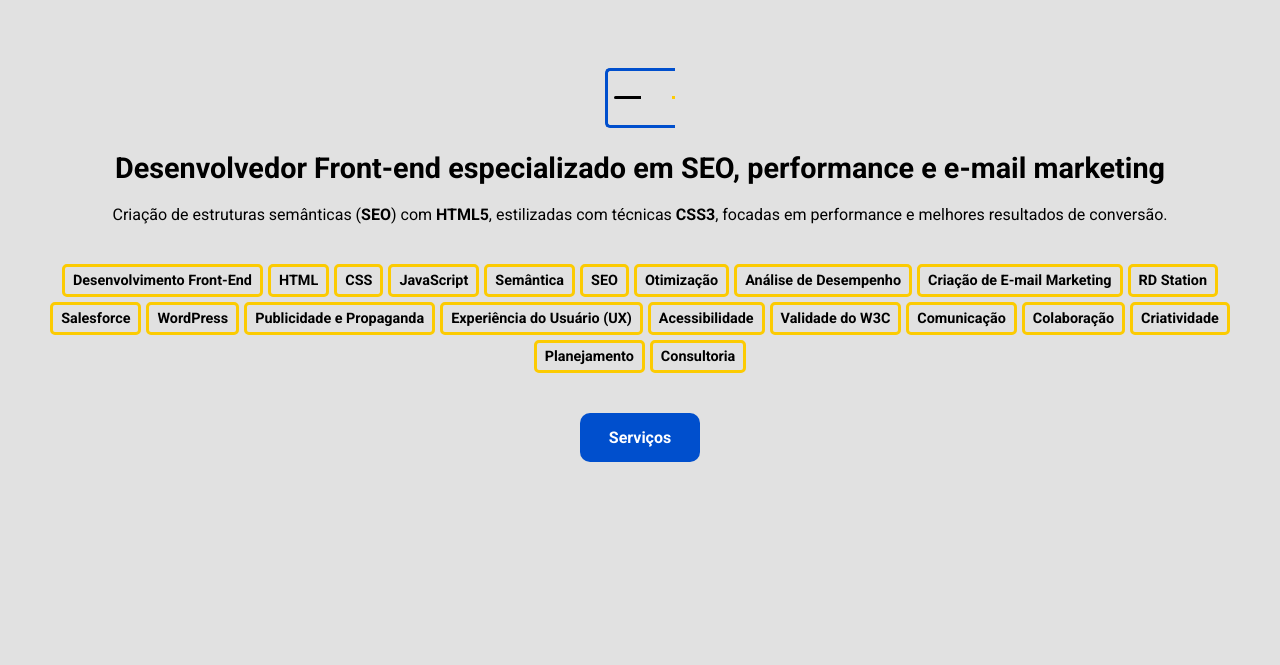
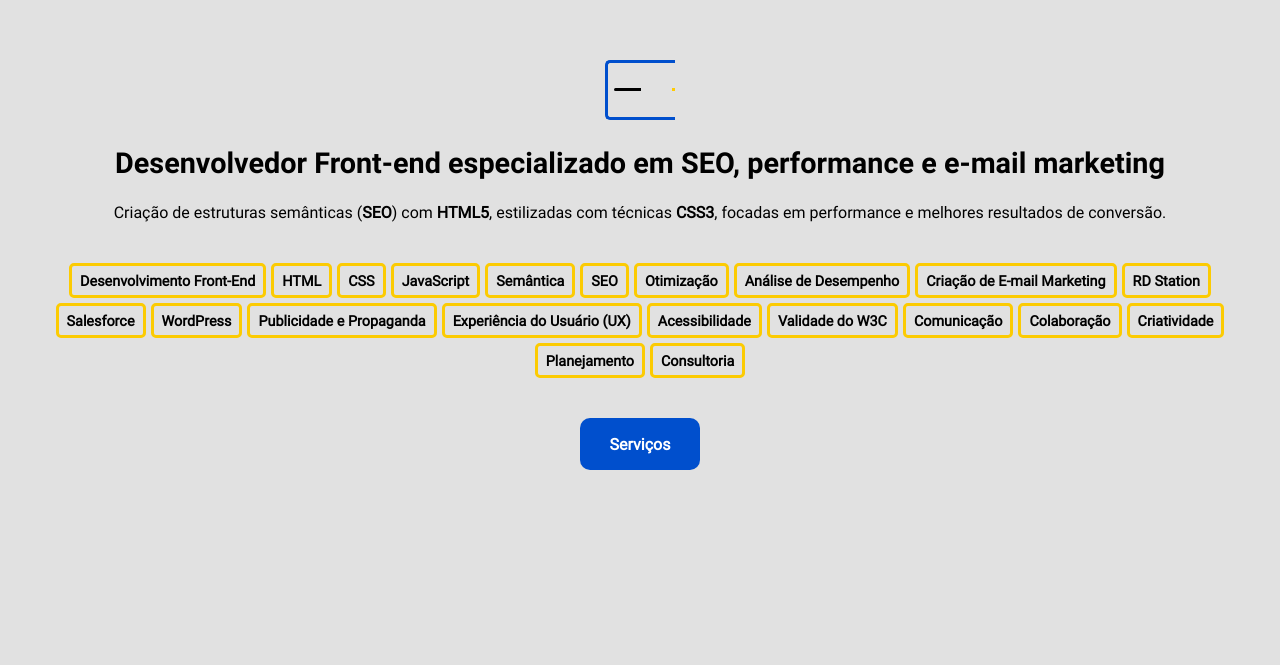
Before and after one commit to elcioreuter/elcioreuter.github.io, a plain HTML site: page index.html in a window 1280 px wide. Shown: the part 135-800 px from the top of the page. Drawn offline with Linux system fonts and the light colour scheme.

Commit message:
Aplicando arquivo separado de css

```diff
--- a/index.html
+++ b/index.html
@@ -15,129 +15,15 @@
         <meta property="og:title" content="Elcio Reuter | Desenvolvedor Front-End, Especialista em SEO, HTML, CSS, JavaScript">
         <meta property="og:type" content="website">
         <meta property="og:url" content="https://www.elcioreuter.com.br">
-        <link rel="preconnect" href="https://fonts.googleapis.com">
-        <link rel="preconnect" href="https://fonts.gstatic.com" crossorigin>
-        <link href="https://fonts.googleapis.com/css2?family=Roboto:wght@400;700&display=swap" rel="stylesheet">
+        <link rel="stylesheet" href="style.css?v=3">
         <style>
-          *{box-sizing: border-box;}
+          html,
           body{
-              width:100%;
-              padding:0px;
-              margin:0;
-              overflow-x:hidden;
-              overflow-y:auto;
-              text-align:center;
-              display:flex;
-              align-items:center;
-              justify-content:center;
-              flex-direction:column;
-              text-align:center;
-              background-color:#E1E1E1;
-              font-family: "Roboto", sans-serif;
+            background-color:#E1E1E1;
+            font-family: "robotoregular", sans-serif;
           }
-          .container{
-              width:100%;
-              height:auto;
-              min-height:100vh;
-              display:flex;
-              flex-direction:column;
-              justify-content:center;
-              background-color:#E1E1E1;
-              padding:20px;
-          }
-          h1,h2,h3,p,a,li{
-              color:#000;
-              font-size:1em;
-              margin-bottom:20px;
-          }
-          h1, h2, h3{
-              font-family: "Roboto", sans-serif;
-              font-weight: 700;
-          }
-          h1,h2{
-              font-size:1.8em;
-          }
-          h3{
-              font-size:1.5em;
-          }
-          .button{
-              width:120px;
-              display:block;
-              margin:0 auto;
-              padding:15px 10px;
-              background-color:#004fcd;
-              font-weight:700;
-              border-radius:10px;
-              text-decoration:none;
-              color:#FFF;
-              margin-top:20px;
-          }
-          p,li{
-              margin-top:0;margin-bottom:20px;
-          }
-          ul{
-              padding:0;
-          }
-          li{
-              list-style:none;
-              display:inline-block;
-              vertical-align:top;
-              margin:0 1.6%;
-          }
-          li p{
-              max-width:290px;
-              margin:0 auto;}
           .tags{
-              width:1200px;
-              max-width:100%;
-              margin:20px auto;
-              display:flex;
-              flex-wrap:wrap;
-              gap:5px;
-              justify-content:center;
-          }
-          .tags li{
-              margin:0;
-          }
-          .tags a{
-              width:auto;
-              display:block;
-              margin:0 auto;
-              padding:5px 8px;
-              font-weight:700;
-              text-decoration:none;
-              color:#000;
-              border:3px solid #fccb02;
-              border-radius:5px;
-              font-size:.9em;
-              font-family: "Roboto", sans-serif;
-          }
-          .brand{
-              width: 70px;
-              height: 60px;
-              display: flex;
-              justify-content: center;
-              align-items: center;
-              gap:15%;
-              border:3px solid #004fcd;
-              border-right:none;
-              border-radius:5px 0px 0px 5px;
-              margin:0 auto;
-          }
-          .brand:before,
-          .brand:after{
-              content:"";
-              width:40%;
-              height:3px;
-              background-color:black;
-              border-radius:5px;
-              border-radius:5px 0px 0px 5px;
-              margin-left:auto;
-          }
-          .brand:after{
-              width:5%;
-              background-color:#ffcb02;
-              border-radius:0;
+            width:1200px;
           }
         </style>
     </head>
--- a/style.css
+++ b/style.css
@@ -3,6 +3,21 @@ Cache-Control: max-age=604800, public
 Expires: Thu, 21 Apr 2025 12:00:00 GMT
 */
 *{box-sizing: border-box;}
+@font-face {
+    font-family: 'robotobold';
+    src: url('fonts/roboto-bold-webfont.woff2') format('woff2'),
+    url('fonts/roboto-bold-webfont.woff') format('woff');
+    font-weight: normal;
+    font-display: swap;
+}
+@font-face {
+    font-family: 'robotoregular';
+    src: url('fonts/roboto-regular-webfont.woff2') format('woff2'),
+    url('fonts/roboto-regular-webfont.woff') format('woff');
+    font-weight: normal;
+    font-style: normal;
+    font-display: swap;
+}
 body{
     width:100%;
     padding:0px;
@@ -118,19 +133,3 @@ li p{
     background-color:#ffcb02;
     border-radius:0;
 }
-
-@font-face {
-    font-family: 'robotobold';
-    src: url('fonts/roboto-bold-webfont.woff2') format('woff2'),
-    url('fonts/roboto-bold-webfont.woff') format('woff');
-    font-weight: normal;
-    font-display: swap;
-}
-@font-face {
-    font-family: 'robotoregular';
-    src: url('fonts/roboto-regular-webfont.woff2') format('woff2'),
-    url('fonts/roboto-regular-webfont.woff') format('woff');
-    font-weight: normal;
-    font-style: normal;
-    font-display: swap;
-}
```
